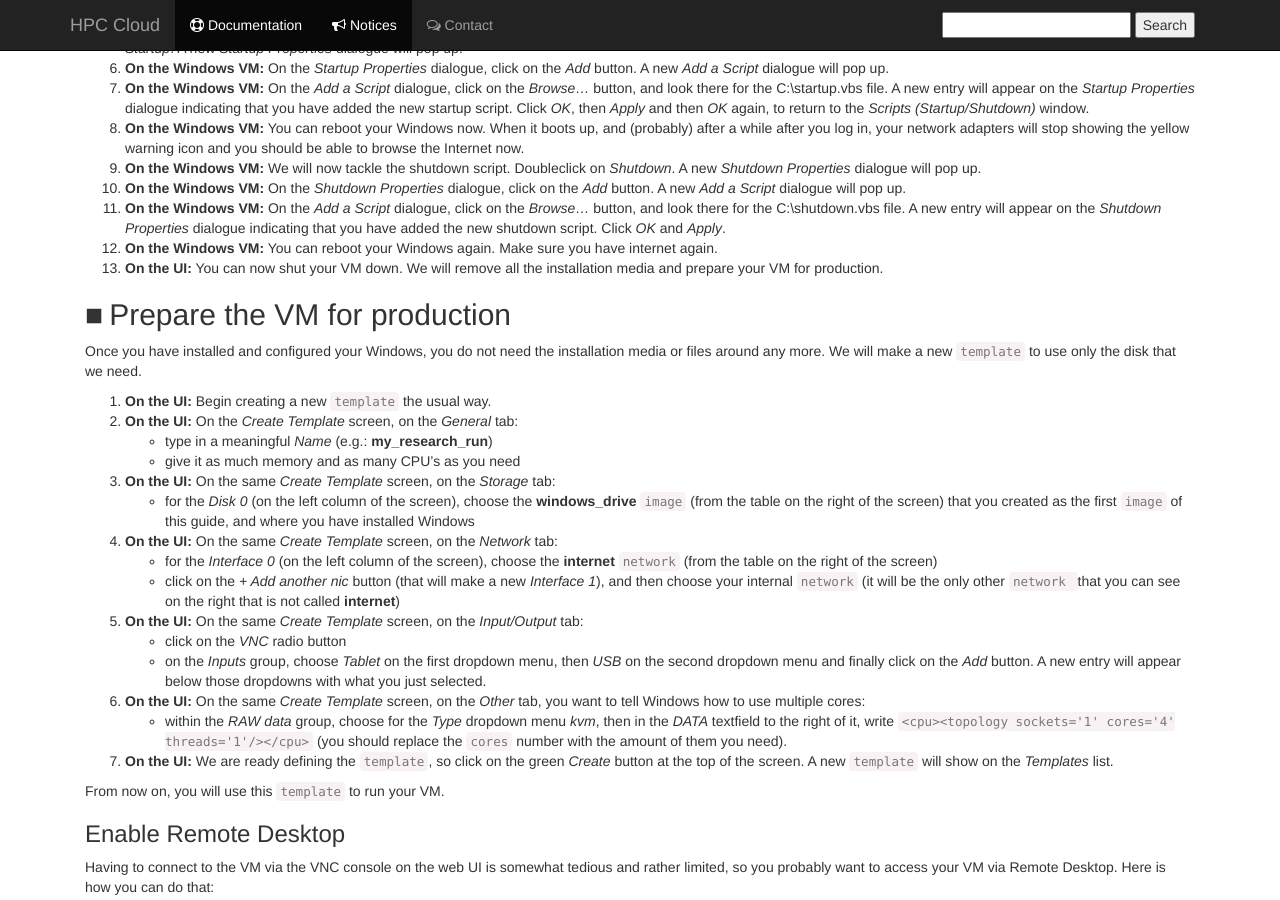
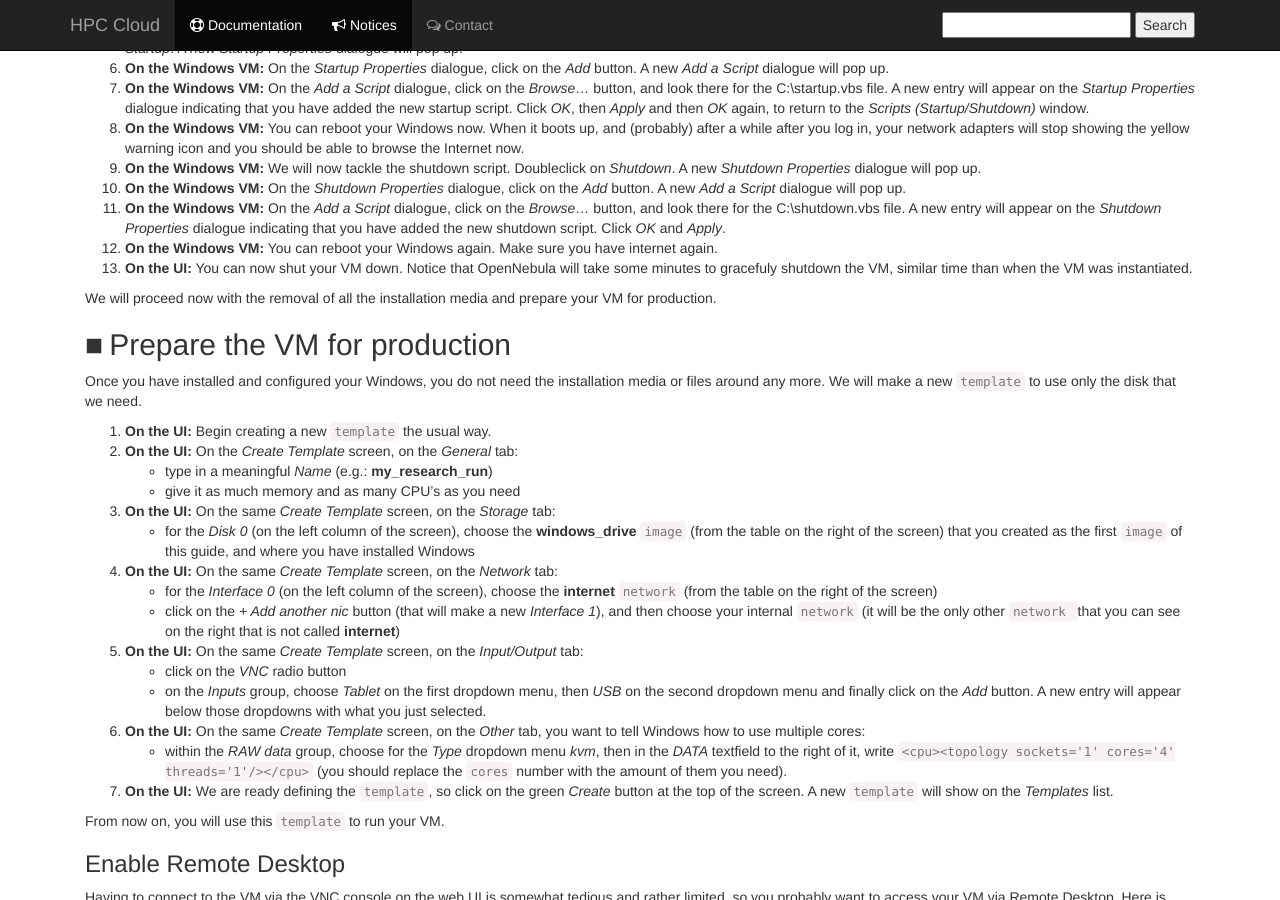
Before and after one commit to sara-nl/clouddocs, a Jekyll site: the page built from Windows.markdown, in a window 1280 px wide and 900 px high, scrolled down 4309 px. Built offline with Jekyll 4.4.1, drawn with Linux system fonts in a browser that asks for light colours; nearby versions of some CDN libraries.

Commit message:
Update Windows.markdown

```diff
--- a/Windows.markdown
+++ b/Windows.markdown
@@ -185,7 +185,9 @@ Once your freshly installed Windows starts, we will configure your VM so that it
 1. **On the Windows VM:** On the _Shutdown Properties_ dialogue, click on the _Add_ button. A new _Add a Script_ dialogue will pop up.
 1. **On the Windows VM:** On the _Add a Script_ dialogue, click on the _Browse..._ button, and look there for the C:\shutdown.vbs file. A new entry will appear on the _Shutdown Properties_ dialogue indicating that you have added the new shutdown script. Click *OK* and *Apply*.
 1. **On the Windows VM:** You can reboot your Windows again. Make sure you have internet again.
-1. **On the UI:** You can now shut your VM down. We will remove all the installation media and prepare your VM for production.
+1. **On the UI:** You can now shut your VM down. Notice that OpenNebula will take some minutes to gracefuly shutdown the VM, similar time than when the VM was instantiated.
+
+We will proceed now with the removal of all the installation media and prepare your VM for production.
 
 ## Prepare the VM for production
 
```
